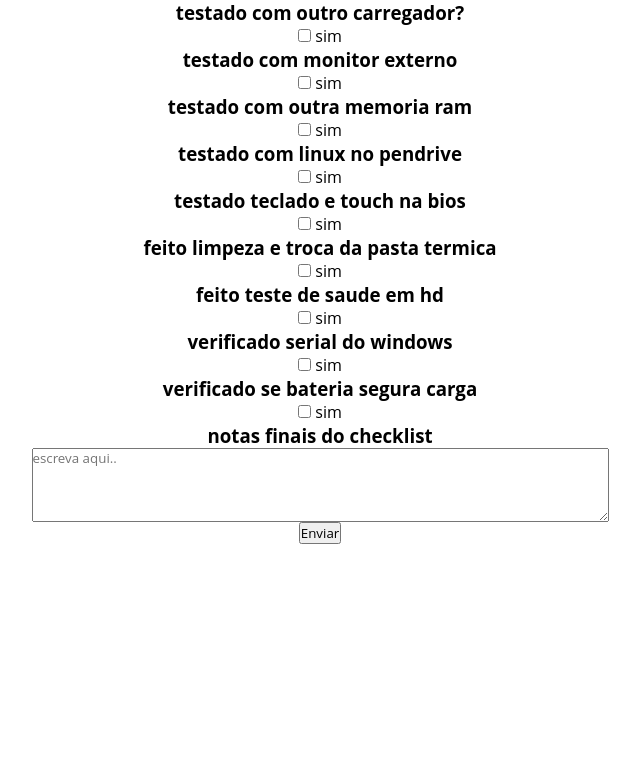
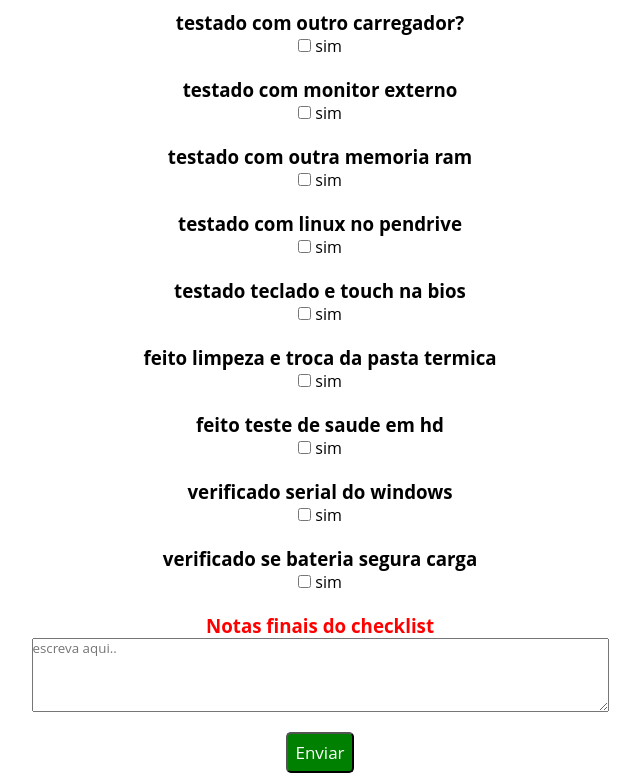
Before and after one commit to gabriel447/estoqueDeProdutos, a PHP site: page /include/notebook.php in a window 1280 px wide. Shown: the part 85-868 px from the top of the page, without its empty margins (320-960 px from the left). Before the commit the page ends 629 px from the top, so only its background shows below. Run offline with PHP 8.4, Linux system fonts and the light colour scheme.

Commit message:
css-checklist

```diff
--- a/css/style.css
+++ b/css/style.css
@@ -286,20 +286,18 @@ div.logar {
 
 /*checklists*/
 
-.tituloChecklistLoja {
-    text-align: center;
-    font-family: Verdana;
-    font-size: 20px;
-    color: black;
-    padding-bottom: 30px;
+.botao-checklist {
+    display: flex;
+    justify-content: center;
+    padding: 20px;
 }
 
-.corpoChecklistLoja {
-    text-align: center;
-}
-
-.corpoChecklistLoja div {
-    padding: 0px;
+.botao-checklist button{
+    background-color: green;
+    color: white;
+    padding: 7px;
+    border-radius: 5px;
+    font-size: 17px;
 }
 
 .tituloChecklisTecnico {
@@ -315,5 +313,17 @@ div.logar {
 }
 
 .corpoChecklistTecnico div {
-    padding: 0px;
+    padding: 10px;
 }
+
+.notas-finais h3 {
+    color: red;
+}
+
+.enviar-checklist button{
+    background-color: green;
+    color: white;
+    padding: 7px;
+    border-radius: 5px;
+    font-size: 17px;
+}
--- a/include/checklist.php
+++ /dev/null
@@ -1,5 +0,0 @@
-<?php
-
-
-
-?>
--- a/include/notebook.php
+++ b/include/notebook.php
@@ -49,10 +49,11 @@
             <input type="checkbox" value="yes"> sim
             <br>
         </div>
-        <div>
-            <h3>notas finais do checklist</h3>
+        <div class="notas-finais">
+            <h3>Notas finais do checklist</h3>
             <textarea placeholder="escreva aqui.." rows="4" cols="70" id=""></textarea>
-            <br>
+        </div>
+        <div class="enviar-checklist">
             <button type="button">Enviar</button>
         </div>
     </form>
```
Also changed, not shown: include/celular.php (+4 -3 lines), include/consultar.php (+24 -22 lines).
